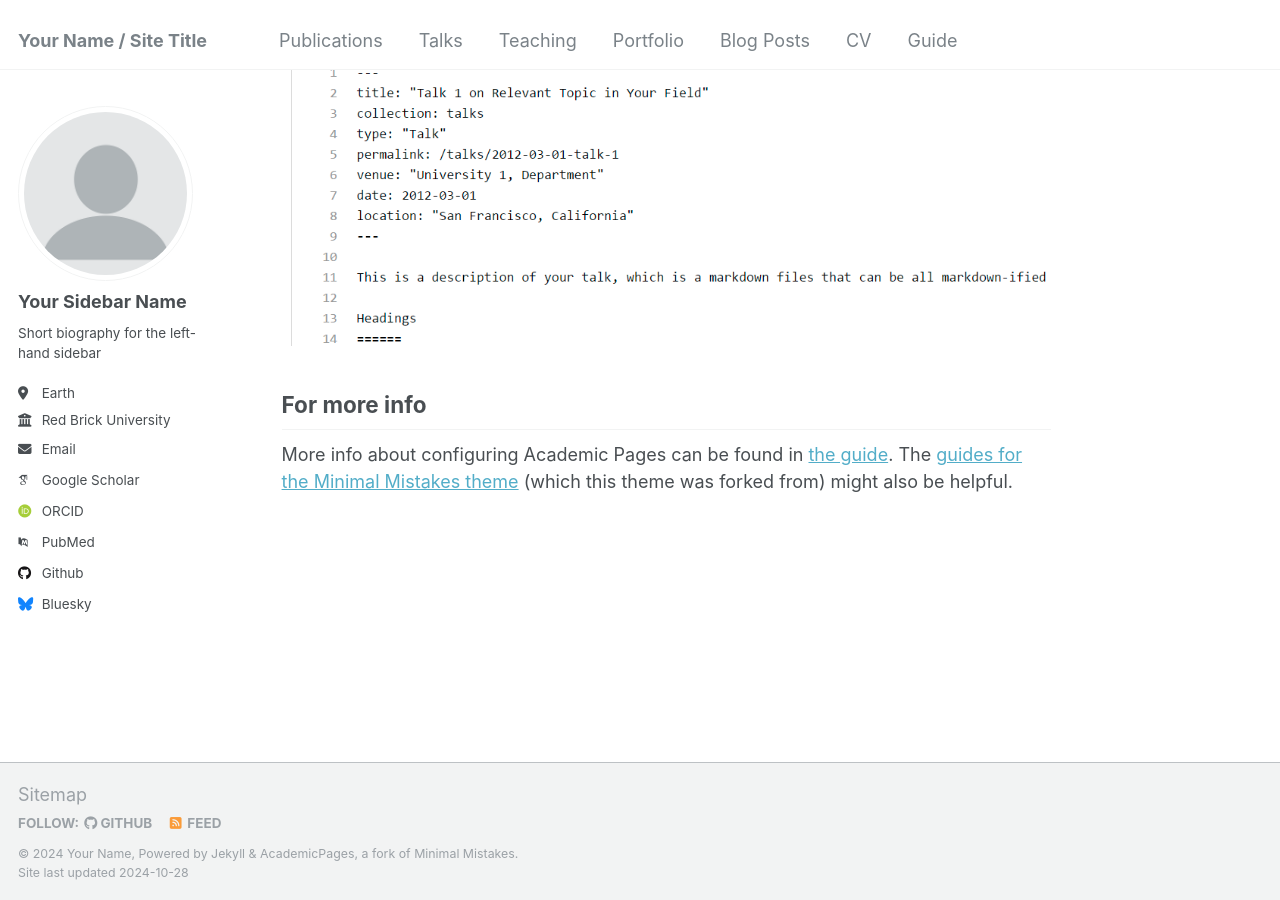
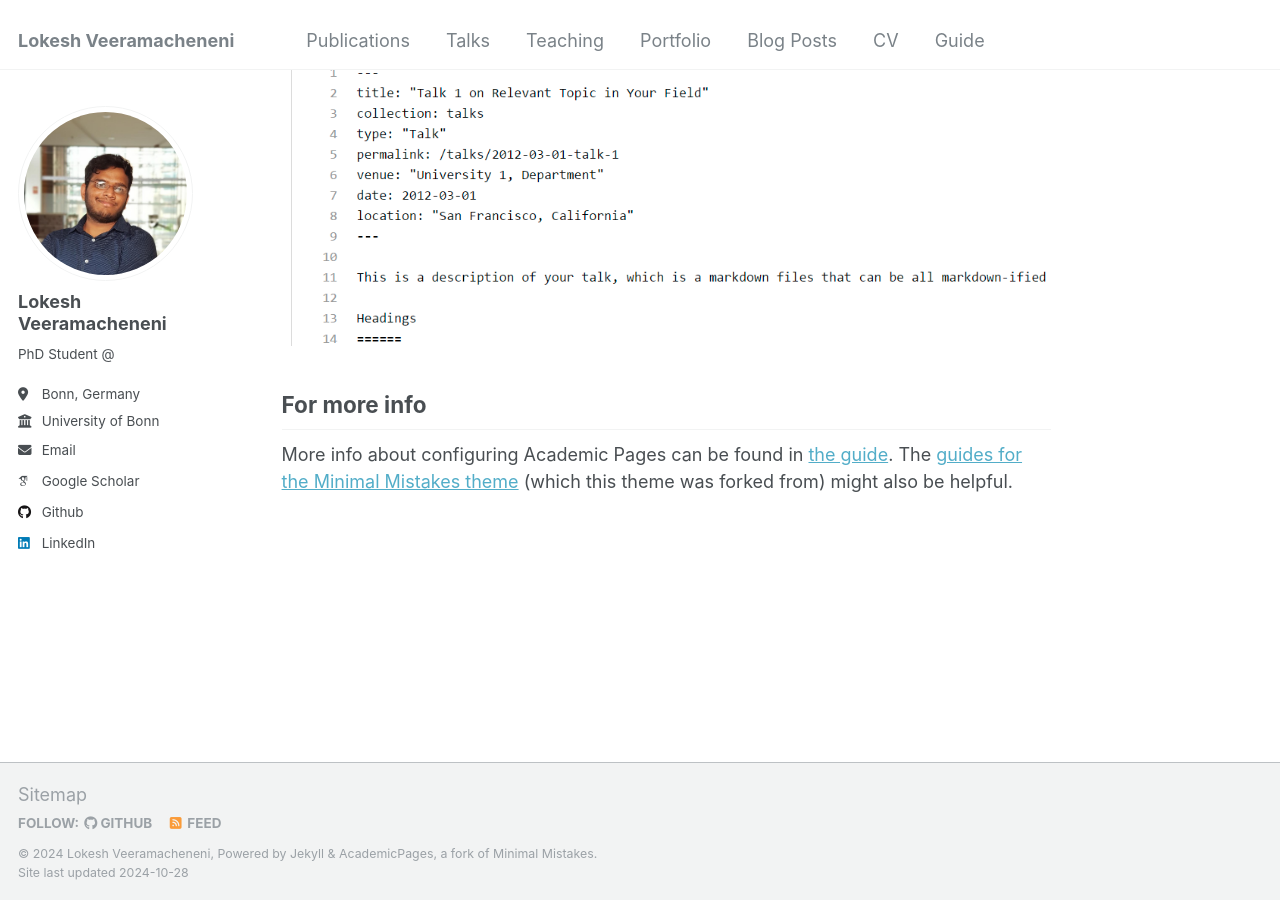
Before and after one commit to loki-veera/loki-veera.github.io, a Jekyll site: the page built from _pages/about.md, in a window 1280 px wide and 900 px high, scrolled down 2643 px. Built offline with Jekyll 4.4.1, drawn with Linux system fonts in a browser that asks for light colours; some web fonts are replaced.

Commit message:
update metainfo

```diff
--- a/_config.yml
+++ b/_config.yml
@@ -8,11 +8,11 @@
 
 # Basic Site Settings
 locale                   : "en-US"
-title                    : "Your Name / Site Title"
+title                    : "Lokesh Veeramacheneni"
 title_separator          : "-"
-name                     : &name "Your Name"
+name                     : &name "Lokesh Veeramacheneni"
 description              : &description "personal description"
-url                      : https://academicpages.github.io # the base hostname & protocol for your site e.g. "https://mmistakes.github.io"
+url                      : https://lokiv.dev # the base hostname & protocol for your site e.g. "https://mmistakes.github.io"
 baseurl                  : "" # the subpath of your site, e.g. "/blog"
 repository               : "academicpages/academicpages.github.io"
 
@@ -21,34 +21,34 @@ repository               : "academicpages/academicpages.github.io"
 #               Additional customization can be done by editing /_includes/author-profile.html
 author:
   # Biographic information
-  avatar           : "profile.png"
-  name             : "Your Sidebar Name"
+  avatar           : "myimg.jpeg"
+  name             : "Lokesh Veeramacheneni"
   pronouns         : # example: "she/her"
-  bio              : "Short biography for the left-hand sidebar"
-  location         : "Earth"
-  employer         : "Red Brick University"
+  bio              : "PhD Student @ "
+  location         : "Bonn, Germany"
+  employer         : "University of Bonn"
   uri              : # URL
-  email            : "none@example.org"
+  email            : "veeramacheneni.lokesh@proton.me"
 
   # Academic websites
   arxiv            : # URL - Update with the correct link to your profile
-  googlescholar    : "https://scholar.google.com/citations?user=PS_CX0AAAAAJ"
+  googlescholar    : "https://scholar.google.com/citations?user=OfadDxkAAAAJ&hl=en&oi=ao"
   impactstory      : # URL
-  orcid            : "http://orcid.org/yourorcidurl"
+  orcid            : # URL
   semantic         : # URL
-  pubmed           : "https://www.ncbi.nlm.nih.gov/pubmed/?term=john+snow"
+  pubmed           : # URL
   researchgate     : # URL
 
   # Repositories and software development
   bitbucket        : # Username - Update with your username on the site
   codepen          : # Username
   dribbble         : # Username
-  github           : "academicpages"
+  github           : "https://github.com/loki-veera"
   kaggle           : # Username
   stackoverflow    : # User number or user number and name (i.e., use "1" or "1/jeff-atwood")
 
   # Social media
-  bluesky          : "bsky.app" # Replace this with you Bluesky username
+  bluesky          : # Username # Replace this with you Bluesky username
   facebook         : # Username
   flickr           : # Username
   foursquare       : # Username
@@ -57,7 +57,7 @@ author:
   keybase          : # Username
   instagram        : # Username
   lastfm           : # Username
-  linkedin         : # Username
+  linkedin         : https://www.linkedin.com/in/lokeshveeramacheneni/
   mastodon         : # URL
   medium           : # URL
   pinterest        : # Username
```
Also changed, not shown: Gemfile.lock (added), images/myimg.jpeg (added).
